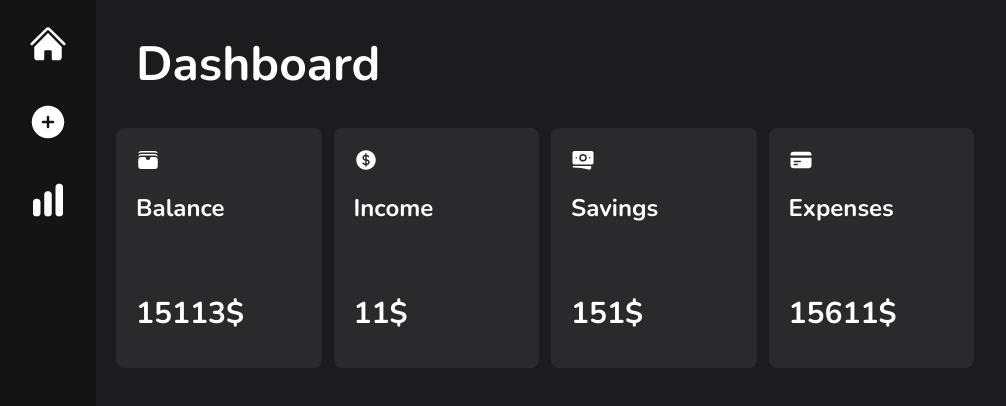
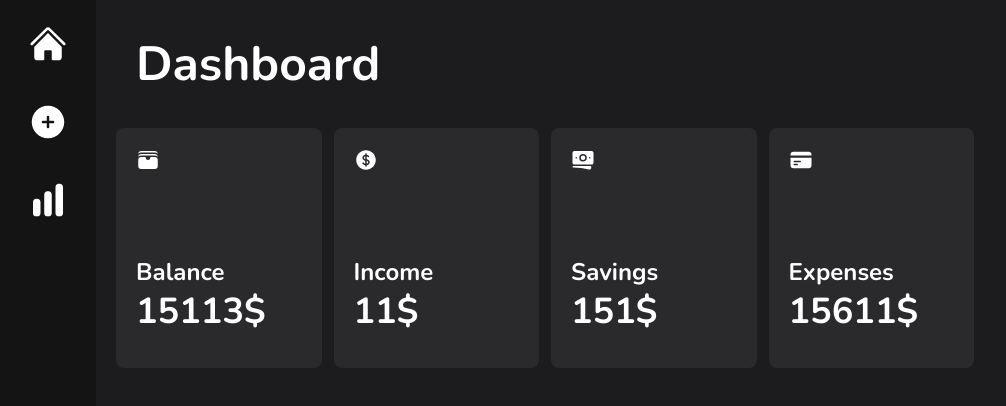
Before and after one commit to eycis/Budget-Dashboard, a Next.js app: page / in a window 1280 px wide. Shown: the top 406 px of the page, without its empty margins (0-1006 px from the left). Built offline with nearby package versions, Linux system fonts and the light colour scheme.

Commit message:
kpi-name style change

```diff
--- a/styles/globals.css
+++ b/styles/globals.css
@@ -11,7 +11,7 @@
     }
 
     .dashboard-figures{
-        @apply text-white font-title font-bold absolute bottom-9 text-3xl
+        @apply text-white font-title font-bold absolute bottom-9 text-4xl
     }
 
     .dashboard-main {
@@ -19,7 +19,7 @@
     }
 
     .kpi-name {
-        @apply pt-4;
+        @apply pt-20 text-2xl;
     }
 
     .kpi-icons {
```
